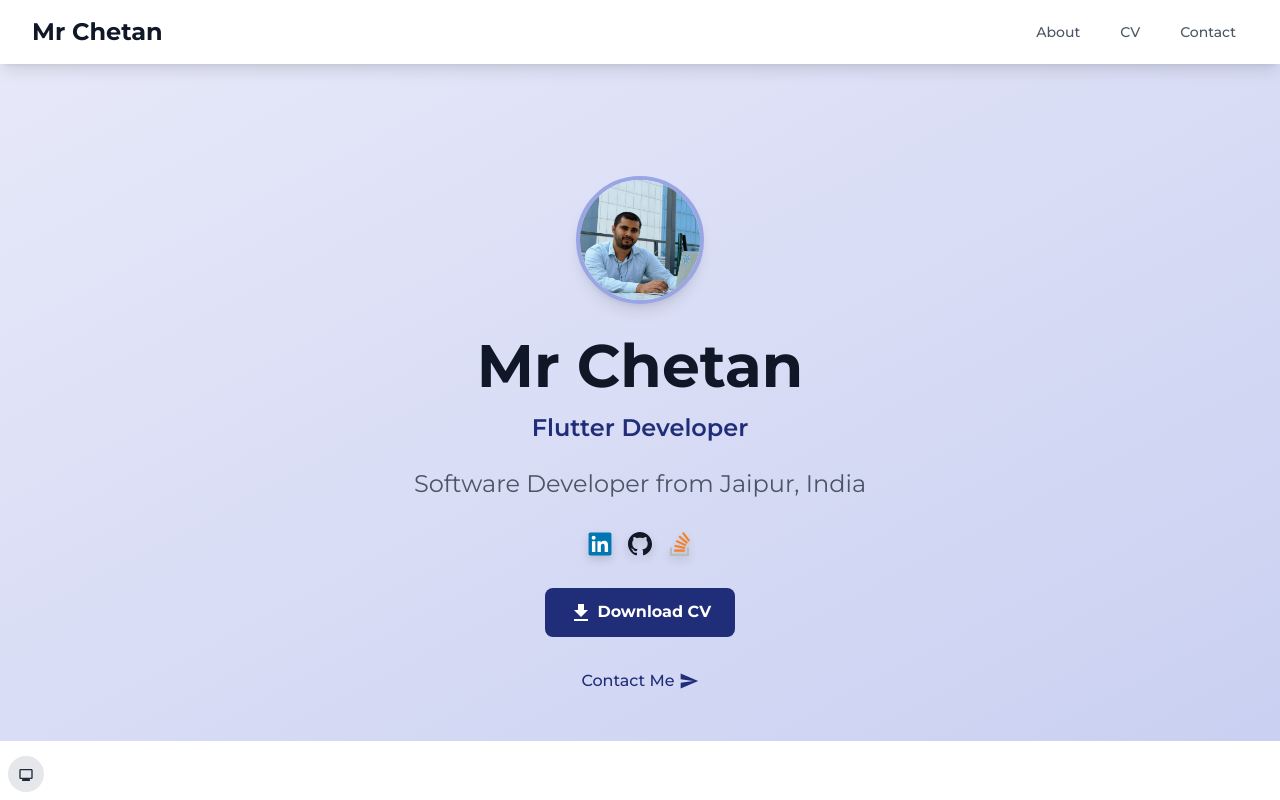
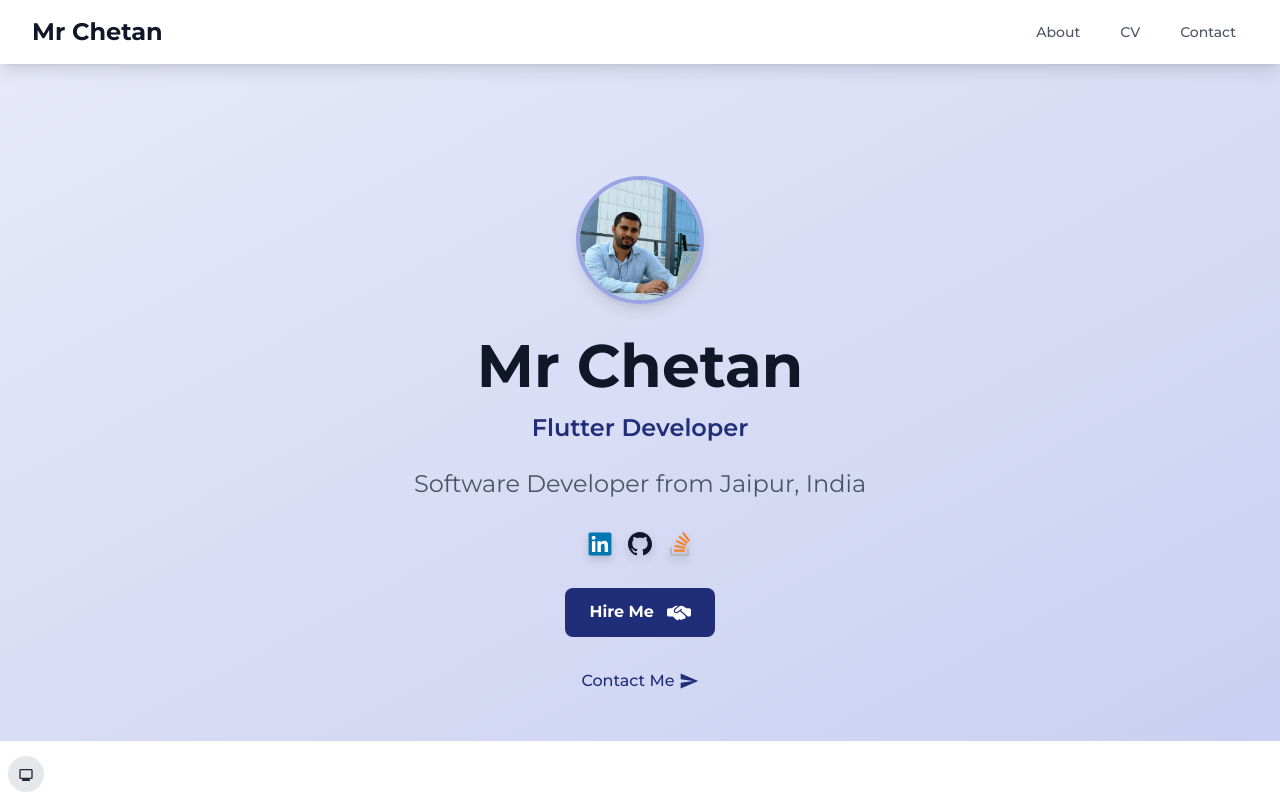
Before and after one commit to mr-chetan/mr-chetan.github.io, a website built with Vite: page index.html in a window 1280 px wide. Shown: the top 800 px of the page. Built offline with nearby package versions, Linux system fonts and the light colour scheme; what @alpinejs/anchor, @alpinejs/intersect, @alpinejs/morph, @alpinejs/resize would draw is missing.

Commit message:
refactor: update CV link to Upwork and change button text to "Hire Me"

```diff
--- a/src/html/section/hero.html
+++ b/src/html/section/hero.html
@@ -140,21 +140,16 @@
             </a>
         </div>
         <a
-            href="/Chetans-CV.pdf"
+            href="https://www.upwork.com/freelancers/~01db960e1d4c8b8935"
             target="_blank"
             rel="noopener noreferrer"
             class="bg-primary-600 hover:bg-primary-700 dark:bg-primary-600 dark:hover:bg-primary-500 inline-block rounded-lg px-6 py-3 font-bold text-white transition duration-300"
         >
             <span class="align-middle">
-                <svg
-                    class="inline-block size-6"
-                    fill="currentColor"
-                    viewBox="0 0 24 24"
-                    xmlns="http://www.w3.org/2000/svg"
-                >
-                    <path d="M19 9h-4V3H9v6H5l7 7 7-7ZM5 18v2h14v-2H5Z"></path>
-                </svg>
-                Download CV
+                Hire Me
+
+                <svg class="inline-block size-6 ml-2" fill="currentColor" viewBox="0 0 640 512" xmlns="http://www.w3.org/2000/svg"><path d="M323.4 85.2l-96.8 78.4c-16.1 13-19.2 36.4-7 53.1 12.9 17.8 38 21.3 55.3 7.8l99.3-77.2c7-5.4 17-4.2 22.5 2.8s4.2 17-2.8 22.5L373 188.8 550.2 352H592c26.5 0 48-21.5 48-48V176c0-26.5-21.5-48-48-48h-76 -4 -.7l-3.9-2.5L434.8 79c-15.3-9.8-33.2-15-51.4-15 -21.8 0-43 7.5-60 21.2Zm22.8 124.4l-51.7 40.2c-31.5 24.6-77.2 18.2-100.8-14.2 -22.2-30.5-16.6-73.1 12.7-96.8l83.2-67.3c-11.6-4.9-24.1-7.4-36.8-7.4C234 64 215.7 69.6 200 80l-72 48H48c-26.5 0-48 21.5-48 48v128c0 26.5 21.5 48 48 48h108.2l91.4 83.4c19.6 17.9 49.9 16.5 67.8-3.1 5.5-6.1 9.2-13.2 11.1-20.6l17 15.6c19.5 17.9 49.9 16.6 67.8-2.9 4.5-4.9 7.8-10.6 9.9-16.5 19.4 13 45.8 10.3 62.1-7.5 17.9-19.5 16.6-49.9-2.9-67.8l-134.2-123Z"></path></svg>
+
             </span>
         </a>
         <div class="mt-8 font-medium">
```
